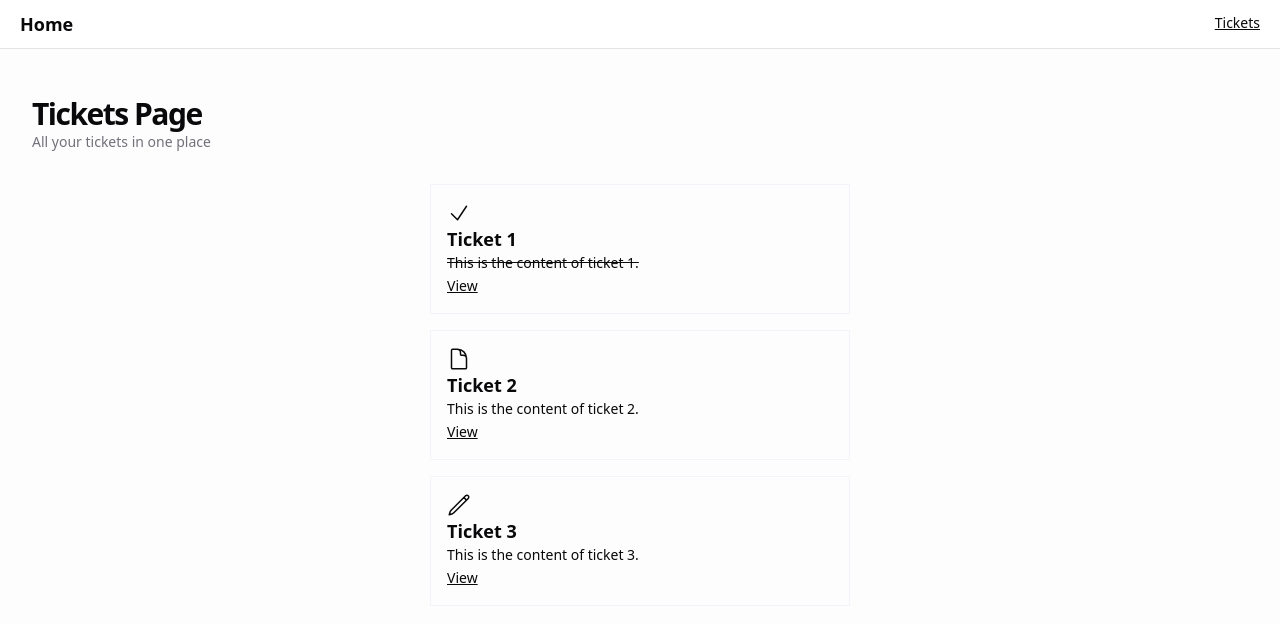
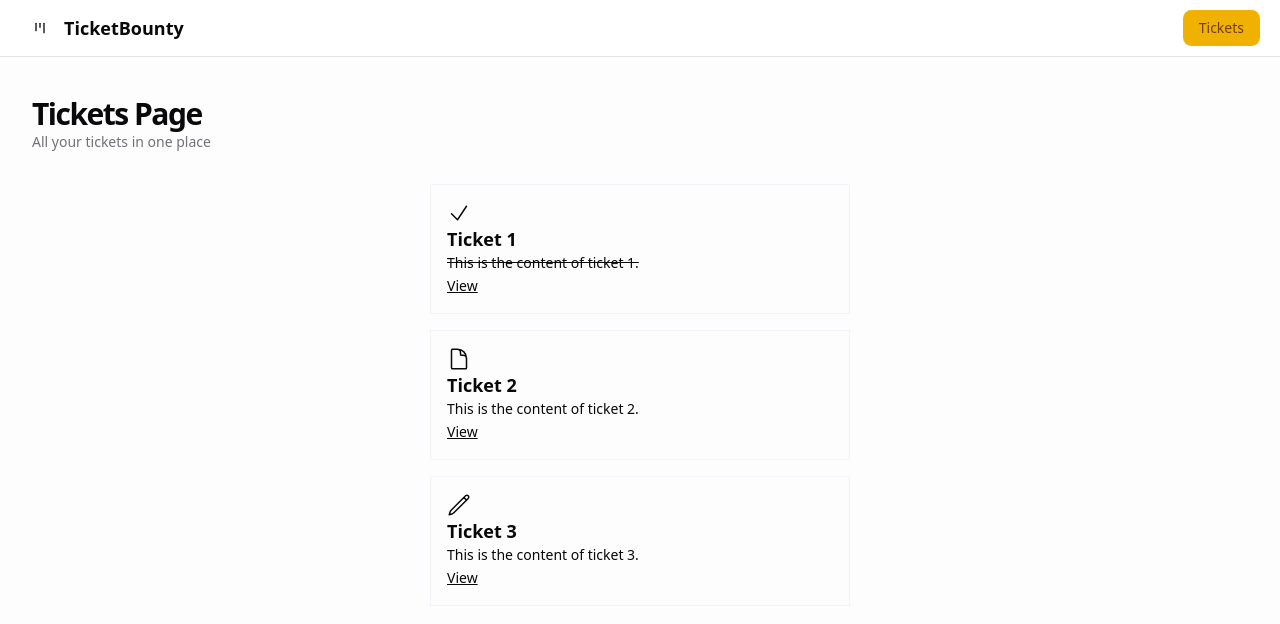
Before and after one commit to cepoumian/ticket-bounty, a Next.js app: page /tickets in a window 1280 px wide. Shown: the top 624 px of the page. Built offline with nearby package versions, Linux system fonts and the light colour scheme.

Commit message:
Create header

```diff
--- a/src/app/layout.tsx
+++ b/src/app/layout.tsx
@@ -1,8 +1,7 @@
 import "./globals.css";
 import type { Metadata } from "next";
 import { Geist, Geist_Mono } from "next/font/google";
-import Link from "next/link";
-import { homePath, ticketsPath } from "@/paths";
+import { Header } from "@/components/header";
 
 const geistSans = Geist({
   variable: "--font-geist-sans",
@@ -29,34 +28,8 @@ export default function RootLayout({
       <body
         className={`${geistSans.variable} ${geistMono.variable} antialiased`}
       >
-        <nav
-          className="
-            supports-backdrop-blur:bg-background/60
-            fixed top-0 left-0 right-0 z-20
-            border-b bg-background/95 backdrop-blur
-            w-full flex justify-between py-2.5 px-5
-          "
-        >
-          <div>
-            <Link href={homePath()} className="text-lg font-bold">
-              Home
-            </Link>
-          </div>
-          <div>
-            <Link href={ticketsPath()} className="text-sm underline">
-              Tickets
-            </Link>
-          </div>
-        </nav>
-        <main
-          className="
-            min-h-screen flex-1
-            overflow-y-auto overflow-x-hidden
-            py-24 px-8
-            bg-secondary/20
-            flex flex-col
-          "
-        >
+        <Header />
+        <main className="bg-secondary/20 flex min-h-screen flex-1 flex-col overflow-x-hidden overflow-y-auto px-8 py-24">
           {children}
         </main>
       </body>
--- /dev/null
+++ b/src/components/header.tsx
@@ -0,0 +1,34 @@
+import { LucideKanban } from "lucide-react";
+import Link from "next/link";
+import { buttonVariants } from "@/components/ui/button";
+import { homePath, ticketsPath } from "@/paths";
+
+const Header = () => {
+  return (
+    <nav className="supports-backdrop-blur:bg-background/60 bg-background/95 fixed top-0 right-0 left-0 z-20 flex w-full justify-between border-b px-5 py-2.5 backdrop-blur">
+      <div>
+        <Link
+          href={homePath()}
+          className={buttonVariants({
+            variant: "ghost",
+          })}
+        >
+          <LucideKanban />
+          <h1 className="ml-2 text-lg font-semibold">TicketBounty</h1>
+        </Link>
+      </div>
+      <div>
+        <Link
+          href={ticketsPath()}
+          className={buttonVariants({
+            variant: "default",
+          })}
+        >
+          Tickets
+        </Link>
+      </div>
+    </nav>
+  );
+};
+
+export { Header };
```
